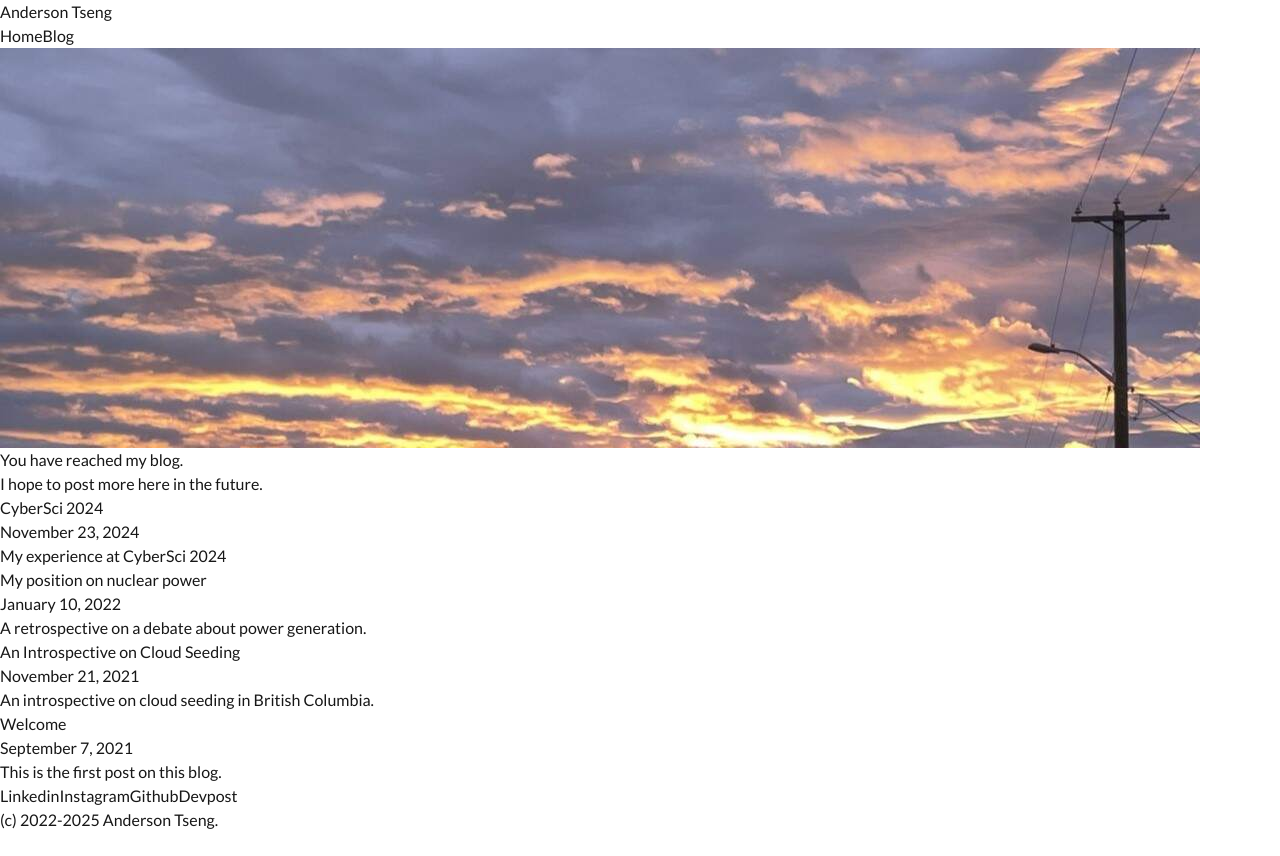
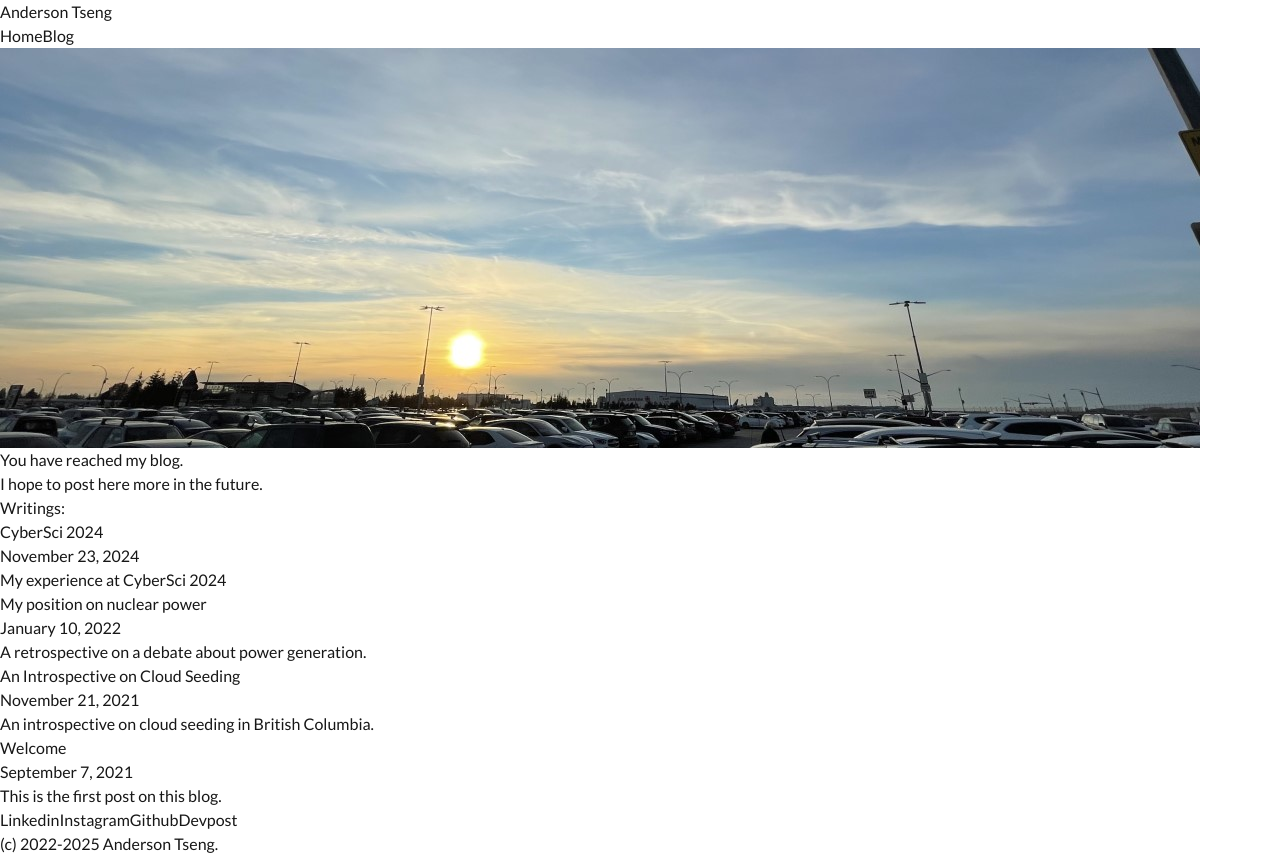
Before and after one commit to Highfire1/website, a Next.js app: page /blog in a window 1280 px wide. Before the commit the page ends 832 px from the top, so only its background shows below. Built offline with nearby package versions, Linux system fonts and the light colour scheme.

Commit message:
updates to blog page

```diff
--- a/src/app/blog/page.tsx
+++ b/src/app/blog/page.tsx
@@ -1,8 +1,10 @@
-// import Image from "next/image";
+import Image from "next/image";
 
 // import Link from "next/link";
 import Header from "@/components/header"
 import Footer from "@/components/footer";
+
+import HeroImage from '@/../public/sunset.jpg'
 
 import { posts } from "@/app/blog/posts"
 
@@ -13,20 +15,24 @@ export default function page() {
             <div className="xl:w-[1200px] lg:w-[1000px] md:w-[768px] w-full px-4 flex gap-5 flex-col py-4">
                 <Header />
 
-                {/* eslint-disable-next-line @next/next/no-img-element */}
-                <img className="h-[200px] w-full object-cover" src="/sunrise.jpg" alt="picture of sunrise" />
+                <Image src={HeroImage} className="h-[200px] w-full object-cover" alt="picture of sunset" />
 
 
 
-                <div className="flex gap-8 w-full">
+                <div className="flex flex-col gap-4 w-full">
 
 
                     <div className="w-full border-2 border-gray-800 rounded p-2">
+                        <div className="p-2">
                             <p>You have reached my blog.</p>
-                        <p>I hope to post more here in the future.</p>
-                        <div className="">
+                            <p>I hope to post here more in the future.</p>
+                        </div>
+                    </div>
+
+                    <div className="w-full border-2 border-gray-800 rounded p-4 flex flex-col gap-4" >
+                        <h1>Writings:</h1>
                         {posts.map((post, index) => (
-                                <div key={index} className="mt-4 p-4 border rounded">
+                            <div key={index} className="p-2 border rounded">
                                 <a href={`/blog/${post.url}`}>
                                     <h2 className="text-xl font-bold">{post.title}</h2>
                                     <p className="text-sm">{new Date(post.published).toLocaleDateString('en-US', {
@@ -39,7 +45,6 @@ export default function page() {
                                 {/* <p dangerouslySetInnerHTML={{ __html: post.post }} /> */}
                             </div>
                         ))}
-                        </div>
                     </div>
 
 
```
Also changed, not shown: src/app/page.tsx (+4 -3 lines), public/sunset.jpg (added). Lines whose indentation alone changed are shown as unchanged.
